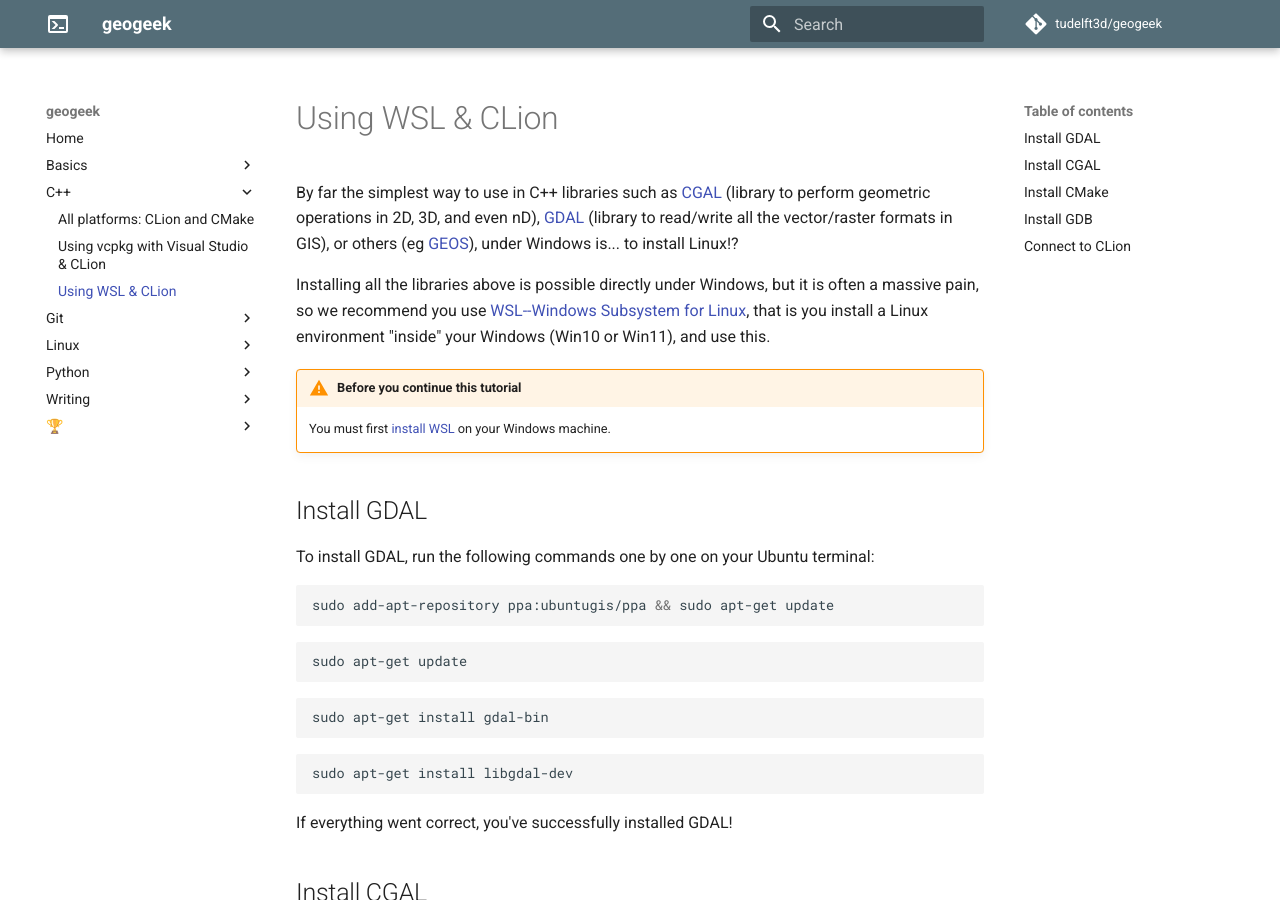
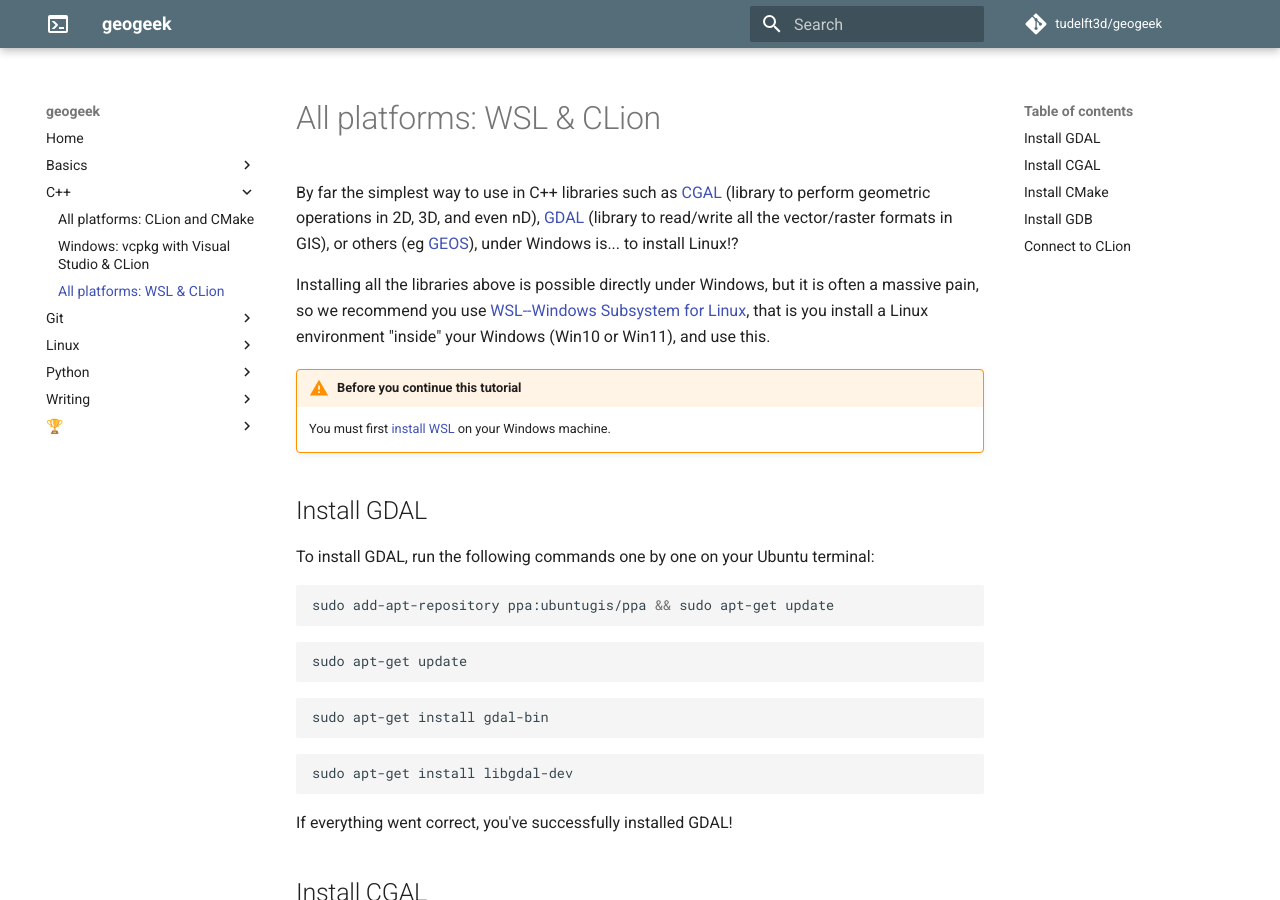
Before and after one commit to tudelft3d/geogeeks, an MkDocs documentation site: the page built from docs/c++/wslclion.md, in a window 1280 px wide and 900 px high. Built offline with MkDocs 1.6.1 and Material for MkDocs 9.7.7, drawn with Linux system fonts in a browser that asks for light colours; comment, search, counter and statistics services are not loaded; some of the changed text lies outside the part shown.

Commit message:
added platforms for each c++ compiler

```diff
--- a/docs/c++/vcpkgwindows.md
+++ b/docs/c++/vcpkgwindows.md
@@ -1,5 +1,5 @@
 
-# Using vcpkg with Visual Studio & CLion
+# Windows: vcpkg with Visual Studio & CLion
 
 ## Why an alternative solution?
 
--- a/docs/c++/wslclion.md
+++ b/docs/c++/wslclion.md
@@ -1,5 +1,5 @@
 
-# Using WSL & CLion
+# All platforms: WSL & CLion
 
 By far the simplest way to use in C++ libraries such as [CGAL](https://www.cgal.org/) (library to perform geometric operations in 2D, 3D, and even nD), [GDAL](https://gdal.org/index.html) (library to read/write all the vector/raster formats in GIS), or others (eg [GEOS](https://libgeos.org/)), under Windows is... to install Linux!?
 
```
